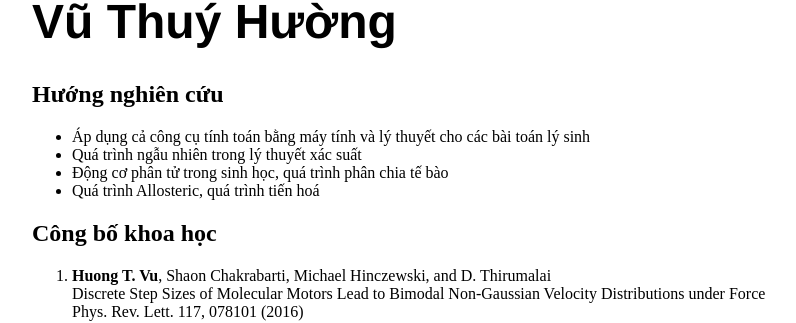
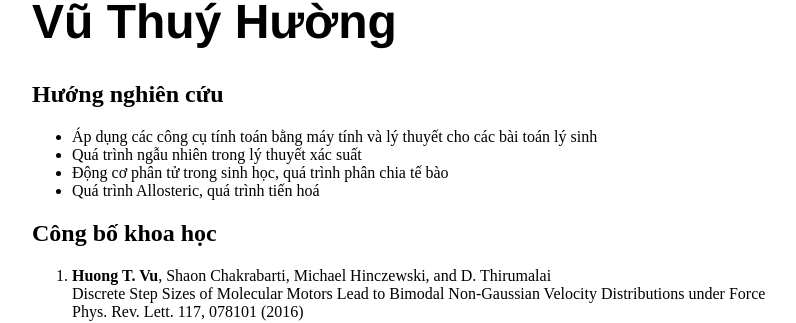
Before and after one commit to huongtvu/meoy9.github.io, a Jekyll site: the page built from vietnamese/index.html, in a window 1280 px wide. Shown: the part 116-439 px from the top of the page, without its empty margins (160-956 px from the left). Built offline with Jekyll 4.4.1, drawn with Linux system fonts in a browser that asks for light colours.

Commit message:
Update index.html

```diff
--- a/vietnamese/index.html
+++ b/vietnamese/index.html
@@ -6,7 +6,7 @@ title: Huong Vu's
 	<h1>Vũ Thuý Hường </h1>
 	<h2> Hướng nghiên cứu   </h2>
 	<ul>
-		<li> Áp dụng cả công cụ tính toán bằng máy tính và lý thuyết cho các bài toán lý sinh </li>
+		<li> Áp dụng các công cụ tính toán bằng máy tính và lý thuyết cho các bài toán lý sinh </li>
 		<li> Quá trình ngẫu nhiên trong lý thuyết xác suất  </li>
 		<li> Động cơ phân tử trong sinh học, quá trình phân chia tế bào</li>
 		<li> Quá trình Allosteric, quá trình tiến hoá </li>
```
